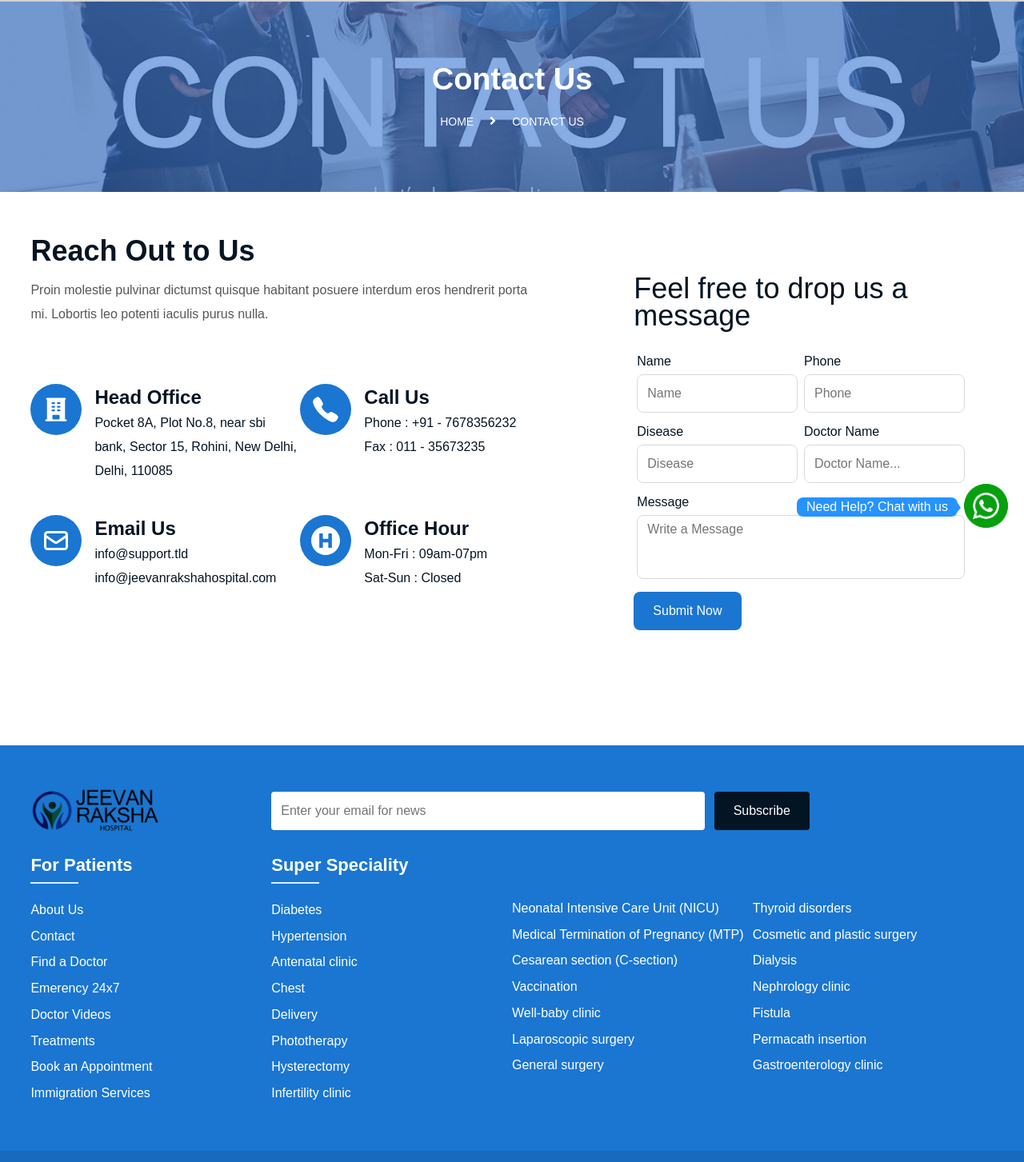
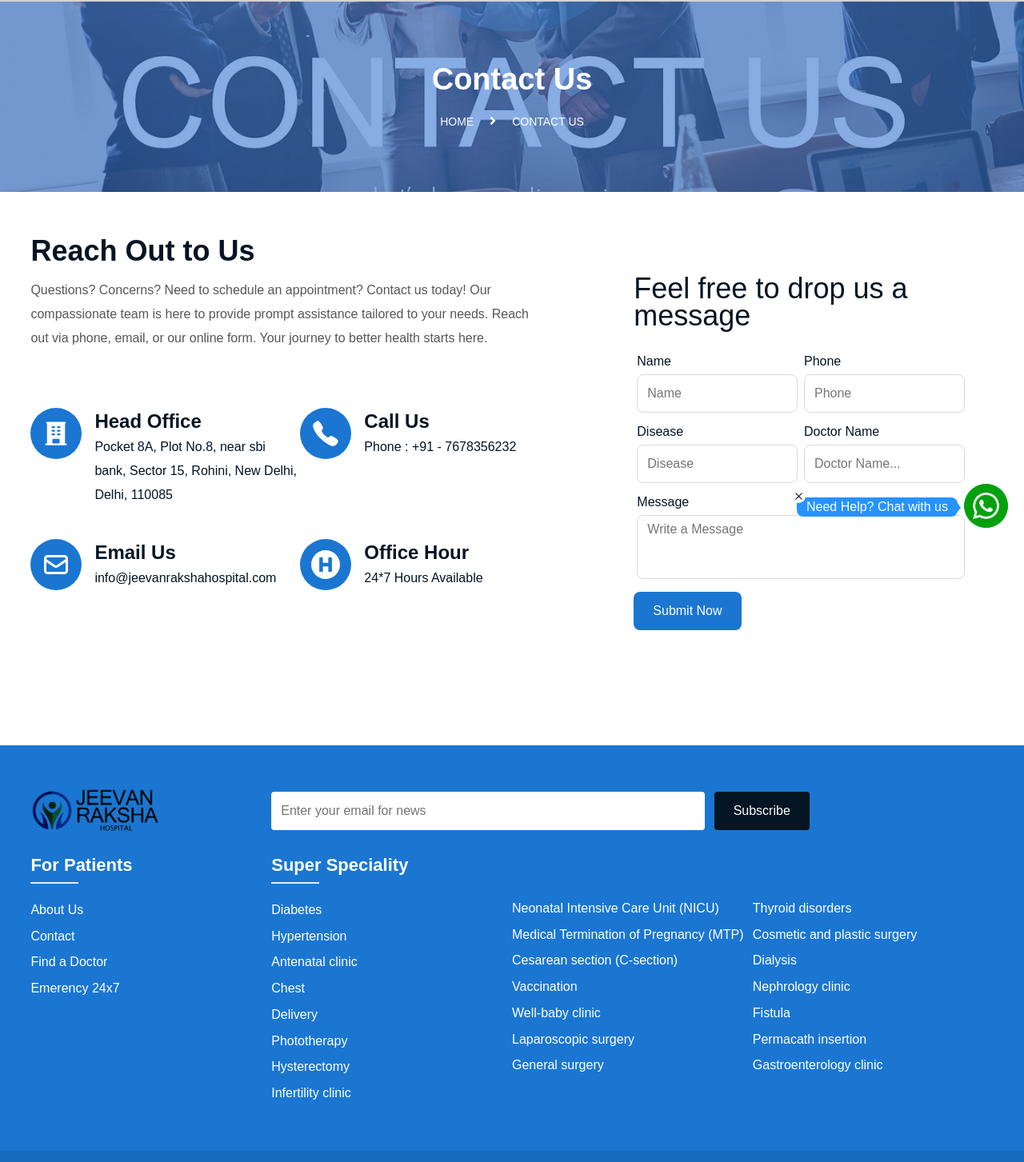
Before and after one commit to Shiv1516/JeevanRaksha-01, a Next.js app: page /contact-us in a window 1280 px wide. Shown: the part 112-1565 px from the top of the page at 80% size. Built offline with nearby package versions, Linux system fonts and the light colour scheme.

Commit message:
some changes

```diff
--- a/components/AboutSection.js
+++ b/components/AboutSection.js
@@ -67,7 +67,7 @@ const AboutSection = () => {
                 color="#1a76d1"
                 className="mr4"
               />
-              Oxyzen on Wheel
+              Oxygen on Wheel
             </li>
             <li className="key-item v-center flx48 mb16">
               <IoCheckmarkDoneCircle
--- a/components/Footer.js
+++ b/components/Footer.js
@@ -1,15 +1,28 @@
 import Image from "next/image";
 import Link from "next/link";
-import React from "react";
+import React, {useState} from "react";
 import { FaLinkedinIn } from "react-icons/fa";
 import { FaFacebookF } from "react-icons/fa";
 import { FaXTwitter } from "react-icons/fa6";
 import { FaInstagram } from "react-icons/fa";
 import { FaYoutube } from "react-icons/fa";
+import FindDoctorForm from "@/components/FindDoctorForm";
+
 
 const Footer = () => {
+  const [isPopupOpenM, setIsPopupOpenM] = useState(false);
+
+  const openPopupM = () => {
+    setIsPopupOpenM(true);
+  };
+
+  const closePopupM = () => {
+    setIsPopupOpenM(false);
+  };
+
   return (
     <>
+    <FindDoctorForm isOpen={isPopupOpenM} onClose={closePopupM} />
       <footer className="footer bg1 ptb48 fc4">
         <div className="wrapper">
           <div className="footer-top-sec v-center fww">
@@ -56,34 +69,12 @@ const Footer = () => {
                     Contact
                   </Link>
                 </li>
-                <li className="footer-links mb16">
-                  <Link href="/" className="footer-link transit2">
-                    Find a Doctor
-                  </Link>
+                <li onClick={openPopupM} className="footer-links mb16 cp">
+                  <Link href="/" className="footer-link transit2">Find a Doctor</Link>
                 </li>
                 <li className="footer-links mb16">
                   <Link href="/" className="footer-link transit2">
                     Emerency 24x7
-                  </Link>
-                </li>
-                <li className="footer-links mb16">
-                  <Link href="/" className="footer-link transit2">
-                    Doctor Videos
-                  </Link>
-                </li>
-                <li className="footer-links mb16">
-                  <Link href="/" className="footer-link transit2">
-                    Treatments
-                  </Link>
-                </li>
-                <li className="footer-links mb16">
-                  <Link href="/" className="footer-link transit2">
-                    Book an Appointment
-                  </Link>
-                </li>
-                <li className="footer-links mb16">
-                  <Link href="/" className="footer-link transit2">
-                    Immigration Services
                   </Link>
                 </li>
               </ul>
--- a/components/Topnavbar.js
+++ b/components/Topnavbar.js
@@ -16,7 +16,7 @@ const Topnavbar = () => {
       <div className="top-right-link v-center jscb fs14">
         <p className="v-center mlr12 fw5 fc16 fc-h1">
           <MdCall size={20} color="#1a76d1" />
-          <span className="ml8">+91 - 7678356232, 011 - 35673235</span>
+          <span className="ml8">+91 - 7678356232</span>
         </p>
         <p className="v-center mlr12 fw5 fc16 fc-h1 ml48">
           <MdEmail size={20} color="#1a76d1" />
--- a/components/WhatsApp.js
+++ b/components/WhatsApp.js
@@ -1,18 +1,34 @@
-import Link from 'next/link'
-import React from 'react'
+import React, { useState } from "react";
+import { IoCloseOutline } from "react-icons/io5";
+import Link from "next/link";
 
 const WhatsApp = () => {
+  const [isMsgVisible, setIsMsgVisible] = useState(true);
+
+  const handleCloseClick = () => {
+    setIsMsgVisible(false);
+  };
+
   return (
-    <div class="whatsapp-sticky v-center">
-      <div className="whatsapp-msg ptb4 plr12 fc4 mr8 br8 bef pr">
-        <span>Need Help? Chat with us</span>
-      </div>
-      <Link className='whatsapp-btn' href="https://api.whatsapp.com/send?phone=917678356232" target="_blank">
-        <img src="/images/whatsapp-icon1.png" alt="WhatsApp"/>
+    <div className="whatsapp-sticky v-center">
+      {isMsgVisible && (
+        <div className="whatsapp-msg ptb4 plr12 fc4 mr8 br8 bef pr">
+          <span>Need Help? Chat with us</span>
+          <IoCloseOutline
+            className="whatsapp-msg-close fc2 fs17 br24 pa t0 l0 bg4 cp"
+            onClick={handleCloseClick}
+          />
+        </div>
+      )}
+      <Link
+        className="whatsapp-btn"
+        href="https://api.whatsapp.com/send?phone=917678356232"
+        target="_blank"
+      >
+        <img src="/images/whatsapp-icon1.png" alt="WhatsApp" />
       </Link>
+    </div>
+  );
+};
 
-    </div>
-  )
-}
-
-export default WhatsApp
+export default WhatsApp;
--- a/data/faq.json
+++ b/data/faq.json
@@ -2,7 +2,7 @@
   {
     "id": 1,
     "question": "What medical services does the hospital provide?",
-    "answer": "The hospital provides a wide range of medical services, including but not limited to cardiology, orthopedics, pediatrics, and emergency care."
+    "answer": "The hospital offers many medical services like heart care, bone and joint treatment, children's health, urgent care, and more. We also provide services for diabetes, high blood pressure, pregnancy check-ups, chest problems, childbirth, and infertility issues."
   },
   {
     "id": 2,
@@ -12,7 +12,7 @@
   {
     "id": 3,
     "question": "What are the hospital's visiting hours?",
-    "answer": "Visiting hours 24/7. However, exceptions may apply in specific cases, so it's advisable to check with the hospital staff."
+    "answer": "Our hospital offers 24/7 visiting hours. For updates and inquiries, you can also contact us via WhatsApp."
   },
   {
     "id": 4,
--- a/pages/contact-us.js
+++ b/pages/contact-us.js
@@ -47,11 +47,8 @@ export default function Home() {
                   Reach Out to Us
                 </h2>
                 <p className="section-text fs16 fw4 lh30 fc3 mt16 pb32 pr40 flx1 pr aft btm-line">
-                  Proin molestie pulvinar dictumst quisque habitant posuere
-                  interdum eros hendrerit porta mi. Lobortis leo potenti iaculis
-                  purus nulla.
+                Questions? Concerns? Need to schedule an appointment? Contact us today! Our compassionate team is here to provide prompt assistance tailored to your needs. Reach out via phone, email, or our online form. Your journey to better health starts here.
                 </p>
-                {/* <Image width={500} height={400}  src="/images/contact-us.jpg" alt="contact-us image" /> */}
                 <div className="contact-container df ais w100 pt16">
                   <div className="card-column-2 flx50">
                     <div className="card mt24 df ">
@@ -75,8 +72,7 @@ export default function Home() {
                       <div className="card-heading df fdc fww flx1">
                         <h3 className="fs24 fw6 lh34">Call Us</h3>
                         <p className="card-text fw5 lh30 fc6">
-                          Phone : +91 - 7678356232 <br />
-                          Fax : 011 - 35673235
+                          Phone : +91 - 7678356232
                         </p>
                       </div>
                     </div>
@@ -91,7 +87,6 @@ export default function Home() {
                       <div className="card-heading df fdc fww flx1">
                         <h3 className="fs24 fw6 lh34">Email Us</h3>
                         <p className="card-text fw5 lh30 fc6">
-                          info@support.tld <br />
                           info@jeevanrakshahospital.com
                         </p>
                       </div>
@@ -105,8 +100,7 @@ export default function Home() {
                       <div className="card-heading df fdc fww flx1">
                         <h3 className="fs24 fw6 lh34">Office Hour</h3>
                         <p className="card-text fw5 lh30 fc6">
-                          Mon-Fri : 09am-07pm <br />
-                          Sat-Sun : Closed
+                          24*7 Hours Available
                         </p>
                       </div>
                     </div>
--- a/styles/globals.css
+++ b/styles/globals.css
@@ -1454,6 +1454,10 @@ table {
   border-left: 6px solid #2693ff;
   border-bottom: 7px solid transparent;
 }
+.whatsapp-msg-close{
+  top: -10px;
+  left: -6px;
+}
 .scrollToTopBtn {
   width: 50px;
   height: 50px;
```
